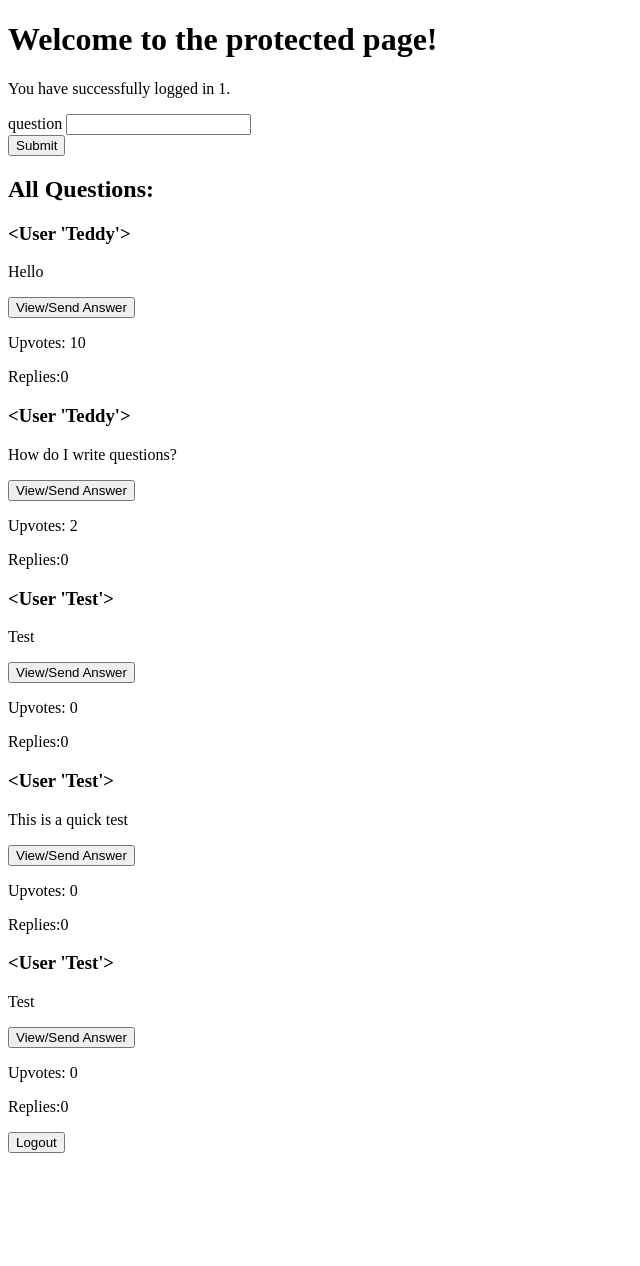
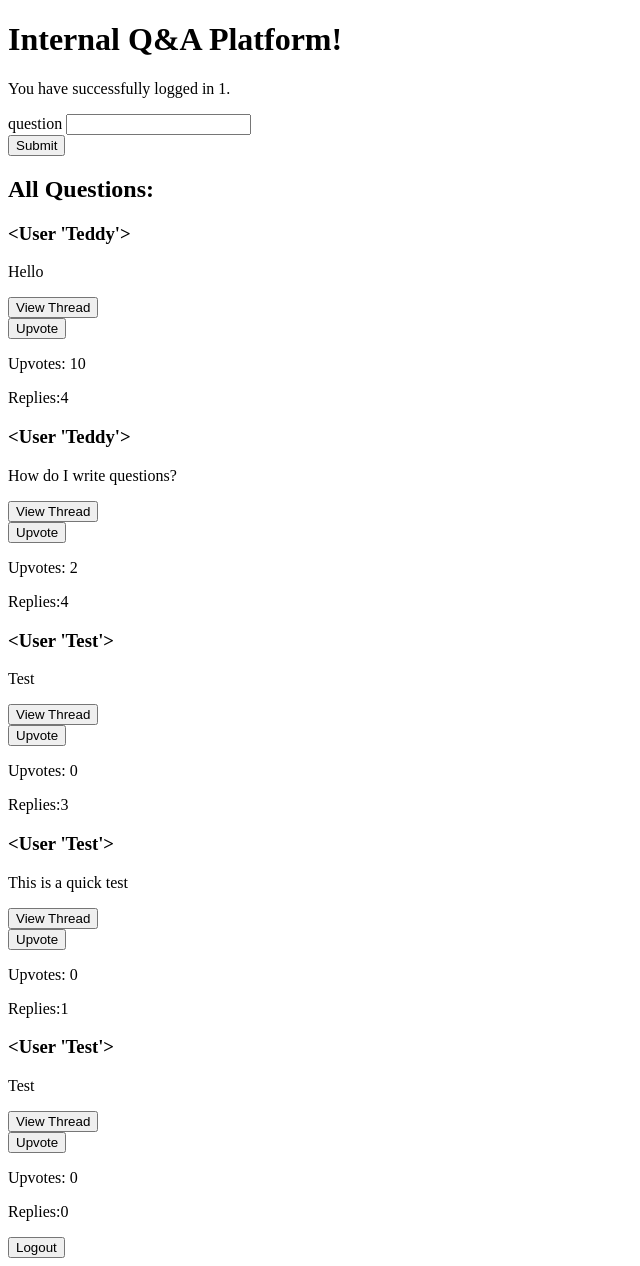
Before and after one commit to Adeola-Teddy/Internal-QA-Platform, a Flask app: page /protected in a window 1280 px wide. Shown: the whole page, without its empty margins (0-640 px from the left). Before the commit the page ends 1153 px from the top, so only its background shows below. Run offline with Flask 2, Linux system fonts and the light colour scheme; a user stored in the database is signed in; data comes from the database, SQL or seed files in the repository; both versions use the stored data as it was after the commit.

Commit message:
Added Upvoting

```diff
--- a/app.py
+++ b/app.py
@@ -128,6 +128,7 @@ class QuestionForm(FlaskForm):
     question = StringField('question')
     submit = SubmitField('Submit')
 
+
 @app.route('/protected', methods=['GET', 'POST'])
 @login_required
 def protected():
@@ -135,6 +136,7 @@ def protected():
     username1 = s.replace('<User ', '').replace('>', '')
 
     question_form = QuestionForm()
+
     if request.method == 'POST':
         if question_form.validate_on_submit():
             user = UsersDB.query.filter_by(username=username1).first()
@@ -142,16 +144,22 @@ def protected():
             db.session.add(new_question)
             db.session.commit()
 
+
     questions = QuestionDB.query.all()
+    questionsDB = QuestionDB
+    #GETS ALL REPLIES#
+    for question in questions:
+        for answer in AnswerDB.query.filter_by(question_id=question.id).all():
+            question.replies += 1
 
-    return render_template('protected.html', user_logged=username1,  form1=question_form, questions=questions)
+    return render_template('protected.html', user_logged=username1,  form1=question_form, questions=questions, questionsDB=questionsDB )
 
-
+#ANSWER THREAD STUFF#
 class AnswerForm(FlaskForm):
     answer = StringField('answer')
     submit = SubmitField('Submit')
 
-@app.route('/protected/<int:question_id>', methods=['GET', 'POST', 'PUT'])
+@app.route('/protected/<int:question_id>', methods=['GET', 'POST','PUT'])
 @login_required
 def get_reply(question_id):
     answerForm = AnswerForm()
@@ -173,3 +181,29 @@ def get_reply(question_id):
     answers = session.query(AnswerDB).filter_by(question_id=question_id).all()
 
     return render_template('thread.html', reply = reply,  user = qustionAuthor, form1 = answerForm, answers=answers, userDB=session.query(UsersDB))
+
+
+#UPVOTE STUFF#
+
+
+@app.route('/upvote/<int:question_id>', methods=['GET', 'POST'])
+@login_required
+def upvote(question_id):
+    question = QuestionDB.query.filter_by(id=question_id).first()
+    if request.method == 'POST' and 'upvote':
+        question.upvotes += 1
+        db.session.commit()
+    return protected()
+
+
+#ANSWERS UPVOTE STUFF#
+
+
+@app.route('/protected/<int:question_id>/<int:answer_id>', methods=['GET', 'POST'])
+@login_required
+def upvote_answer(question_id, answer_id):
+    question = AnswerDB.query.filter_by(id=answer_id).first()
+    if request.method == 'POST' and 'upvote':
+        question.upvotes += 1
+        db.session.commit()
+    return get_reply(question_id)
--- a/templates/protected.html
+++ b/templates/protected.html
@@ -4,7 +4,7 @@
   <title>Protected Page</title>
 </head>
 <body>
-  <h1>Welcome to the protected page!</h1>
+  <h1>Internal Q&A Platform!</h1>
   <p>You have successfully logged in {{user_logged}}.</p>
 
   <form class="question-form" method="POST">
@@ -19,8 +19,12 @@
       <h3>{{ question.author }}</h3>
       <p>{{ question.body }}</p>
       <form action="{{ url_for('get_reply', question_id=question.id) }}" method="GET">
-        <button type="submit">View/Send Answer</button>
+        <button type="submit">View Thread</button>
       </form>
+      <form action="{{ url_for('upvote', question_id=question.id) }}" method="POST">
+        <button type="submit" name="upvote">Upvote</button>
+      </form>
+
       <p>Upvotes: {{ question.upvotes }}</p>
       <p>Replies:{{question.replies}}</p>
     </div>
--- a/templates/thread.html
+++ b/templates/thread.html
@@ -18,6 +18,10 @@
       <h3>User: {{ userDB.filter_by(id=answer.author_id).first().username }}</h3>
       <p>{{ answer.body }}</p>
       <p>Upvotes: {{ answer.upvotes }}</p>
+      <form action="{{ url_for('upvote_answer',question_id = reply.id, answer_id=answer.id) }}" method="POST">
+        <button type="submit" name="upvote">Upvote</button>
+      </form>
+
     </div>
   {% endfor %}
     <form action="{{ url_for('protected') }}" method="GET">
```
Also changed, not shown: mydatabase.sqlite.
